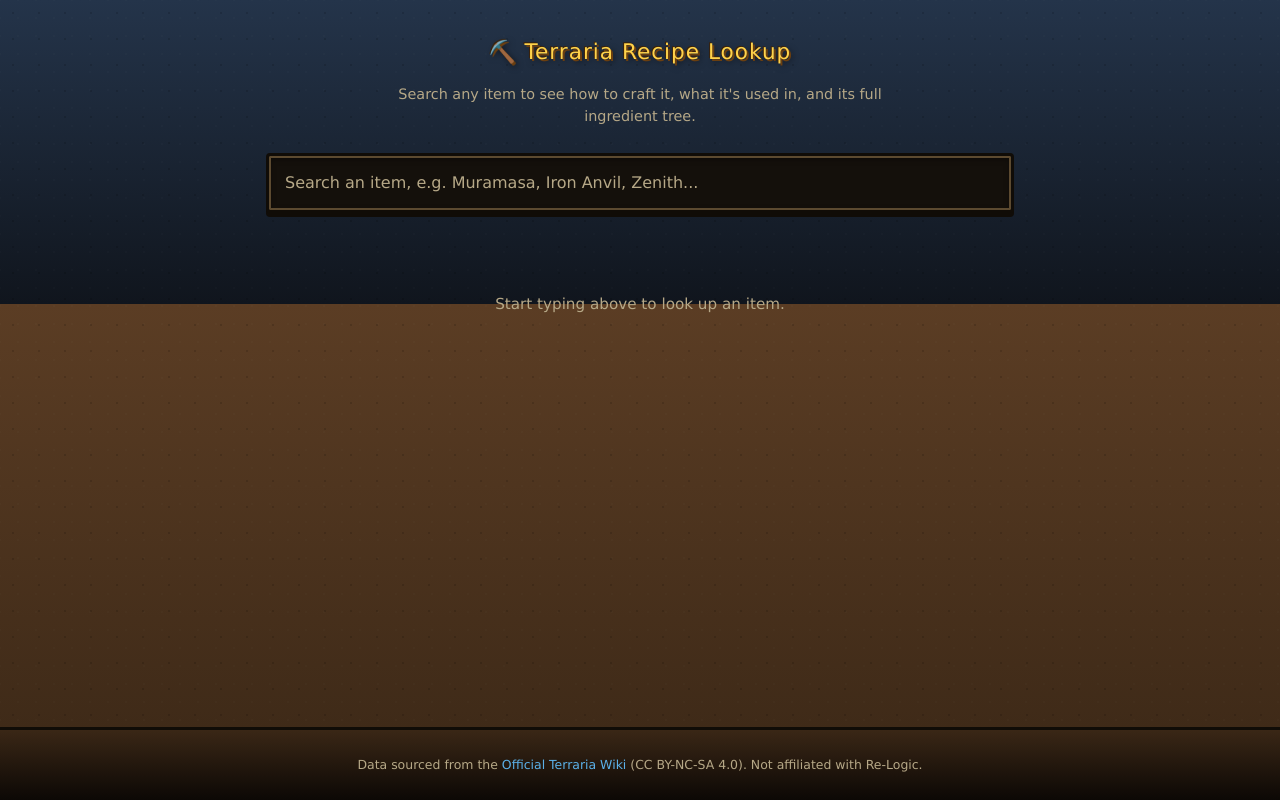
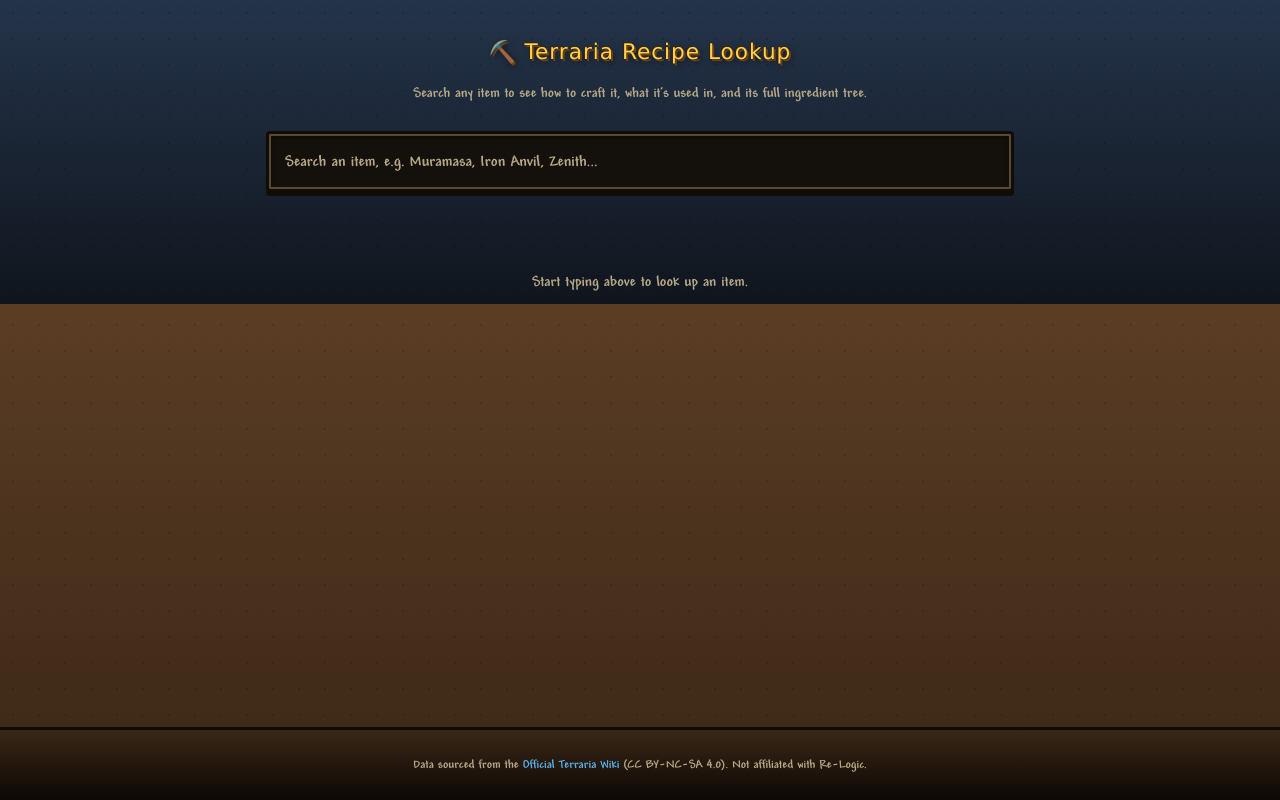
Before and after one commit to josh-chauhan/terraria-recipe-lookup, a Next.js app in the folder frontend/: page / in a window 1280 px wide. Built offline with nearby package versions, Linux system fonts and the light colour scheme.

Commit message:
Changed font to match Terraria theme

```diff
--- a/frontend/app/globals.css
+++ b/frontend/app/globals.css
@@ -1,4 +1,11 @@
 @import "tailwindcss";
+
+@font-face {
+  font-family: "Andy";
+  src: url("/ANDYB.ttf") format("truetype");
+  font-style: normal;
+  font-weight: 400;
+}
 
 :root {
   --sky-top: #24344a;
@@ -22,7 +29,7 @@
   --mana: #5bb0e8;
   --health: #e5473f;
   --gold: #ffd24a;
-  --body-font: "Verdana", "Segoe UI", sans-serif;
+  --body-font: "Andy", "Verdana", "Segoe UI", sans-serif;
 }
 
 * { box-sizing: border-box; }
```
Also changed, not shown: frontend/public/ANDYB.ttf (added).
